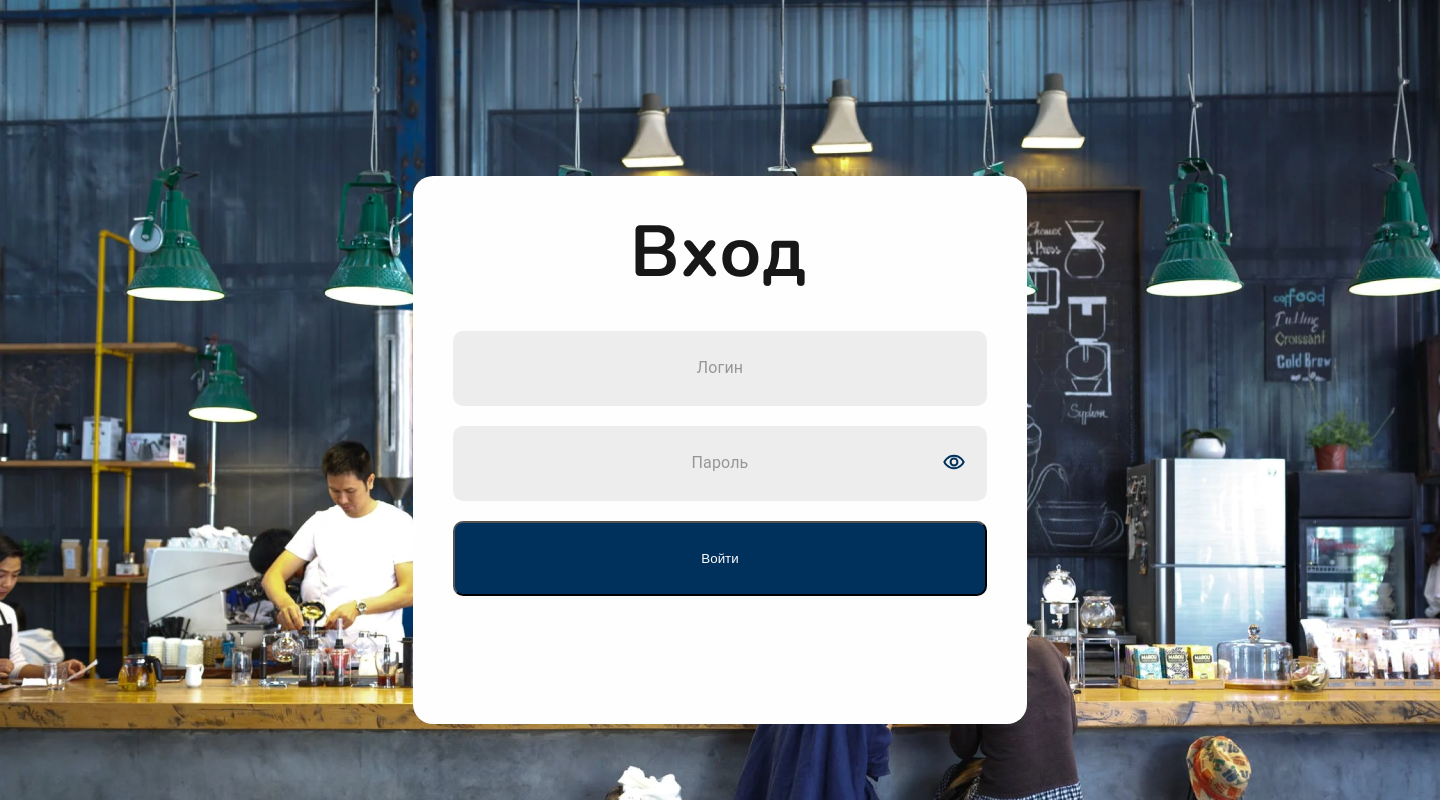
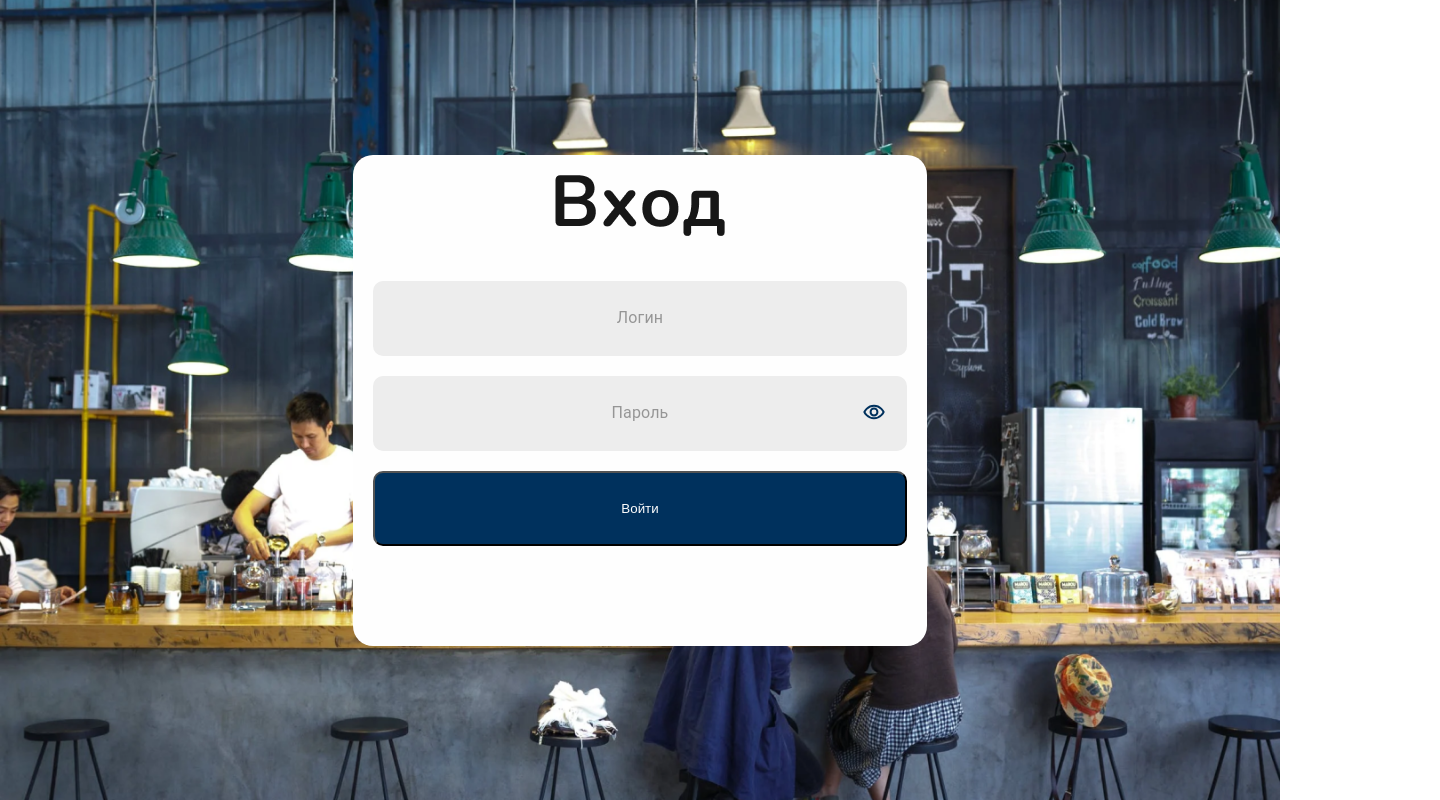
Before and after one commit to Begimai7/neocafe_fixiki, a React (Vite) app: page / in a window 1280 px wide. Shown: the top 800 px of the page, 1440 px wide, since content can reach past the window. Built offline with nearby package versions, Linux system fonts and the light colour scheme.

Commit message:
Admi Sign App

```diff
--- a/src/components/admin/AdminAuth.jsx
+++ b/src/components/admin/AdminAuth.jsx
@@ -7,7 +7,6 @@ import { Input, Button, Box, styled } from '@mui/material'
 const AuthAdmin = () => {
     return (
         <AuthAdminStyled >
-            <ImgStyled src={AdminBG} />
             <BoxStyled>
                 <Title src={AdminExit} />
                 <InputStyletLog
@@ -42,10 +41,19 @@ const AuthAdminStyled = styled('div')(() => ({
         lineHeight: '2em',
         color: 'C1C1C3',
     },
-
+    backgroundImage: `url(${AdminBG}) `,
+    backgroundRepeat: 'no-repeat', // Prevent background image from repeating
+    backgroundSize: 'cover',
+    height: '100vh',
     width: '100%',
     borderBottom: 'none',
-    margin: '0 auto'
+    margin: '0 auto',
+    display: 'flex',
+    alignContent: 'center',
+    justifyContent: 'center',
+    boxSizing:'border-box',
+    flexDirection:'column'
+
 }))
 
 const ImgStyled = styled('img')(() => ({
@@ -54,14 +62,18 @@ const ImgStyled = styled('img')(() => ({
 
 const BoxStyled = styled(Box)(() => ({
     display: 'flex',
+    margin: '0 auto',
     flexDirection: 'column',
     justifyContent: 'center',
     alignItems: 'center',
-    position: 'absolute',
-    width: '614px',
-    height: '548px',
-    top: '176px',
-    left: '413px',
+    padding: '20px',
+    boxSizing: 'border-box',
+    // marginTop:'800px',
+    // position: 'absolute',
+    // width: '614px',
+    // height: '548px',
+    // top: '176px',
+    // left: '413px',
     borderRadius: '20px',
     backgroundColor: '#FEFEFE',
 }))
```
